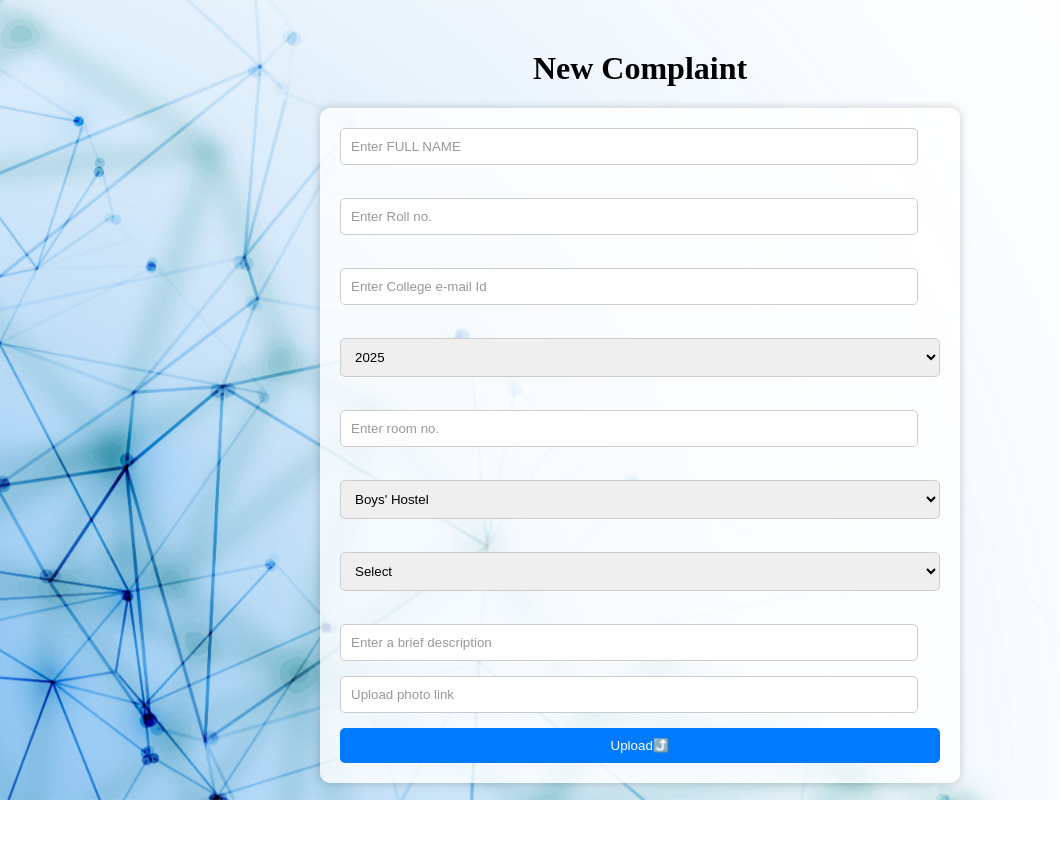
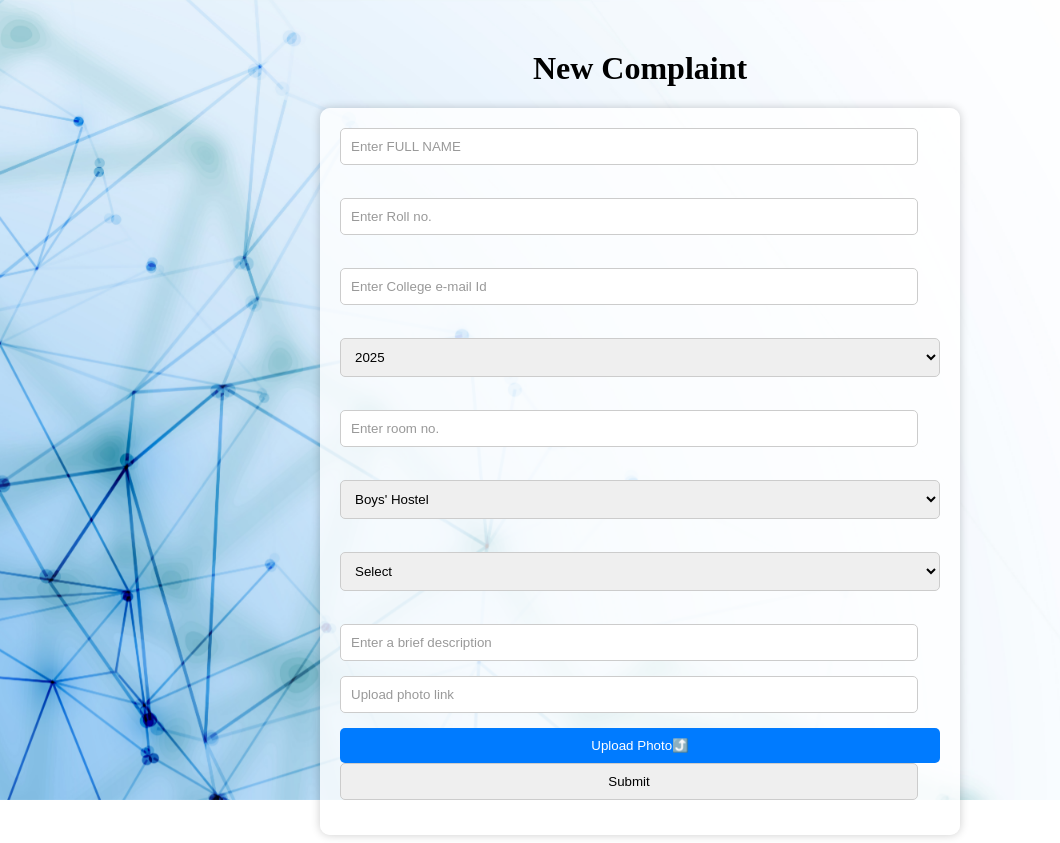
Before and after one commit to Jassi-Gill/theComplaintEngine, a React (Vite) app in the folder FRONT END/KUNSH/React_App/: page / in a window 1280 px wide. Shown: the whole page, without its empty margins (0-1060 px from the left). Before the commit the page ends 800 px from the top, so only its background shows below. Built offline with nearby package versions, Linux system fonts and the light colour scheme.

Commit message:
k_submit_button

```diff
--- a/FRONT END/KUNSH/React_App/src/Complaint Page/ComplaintPage.jsx
+++ b/FRONT END/KUNSH/React_App/src/Complaint Page/ComplaintPage.jsx
@@ -167,7 +167,8 @@ function ComplaintPage() {
 
                     <input type="text" name="brief-desc" placeholder="Enter a brief description" />
                     <input type="text" value={inputPhotoLink} onChange={handleInputChange} placeholder="Upload photo link" />
-                    <button type="button" onClick={handleButtonClick}>Upload⤴️</button>
+                    <button type="button" onClick={handleButtonClick}>Upload Photo⤴️</button>
+                    <input type="submit" value="Submit"></input>
                 </div>
             </form>
         </>
```
